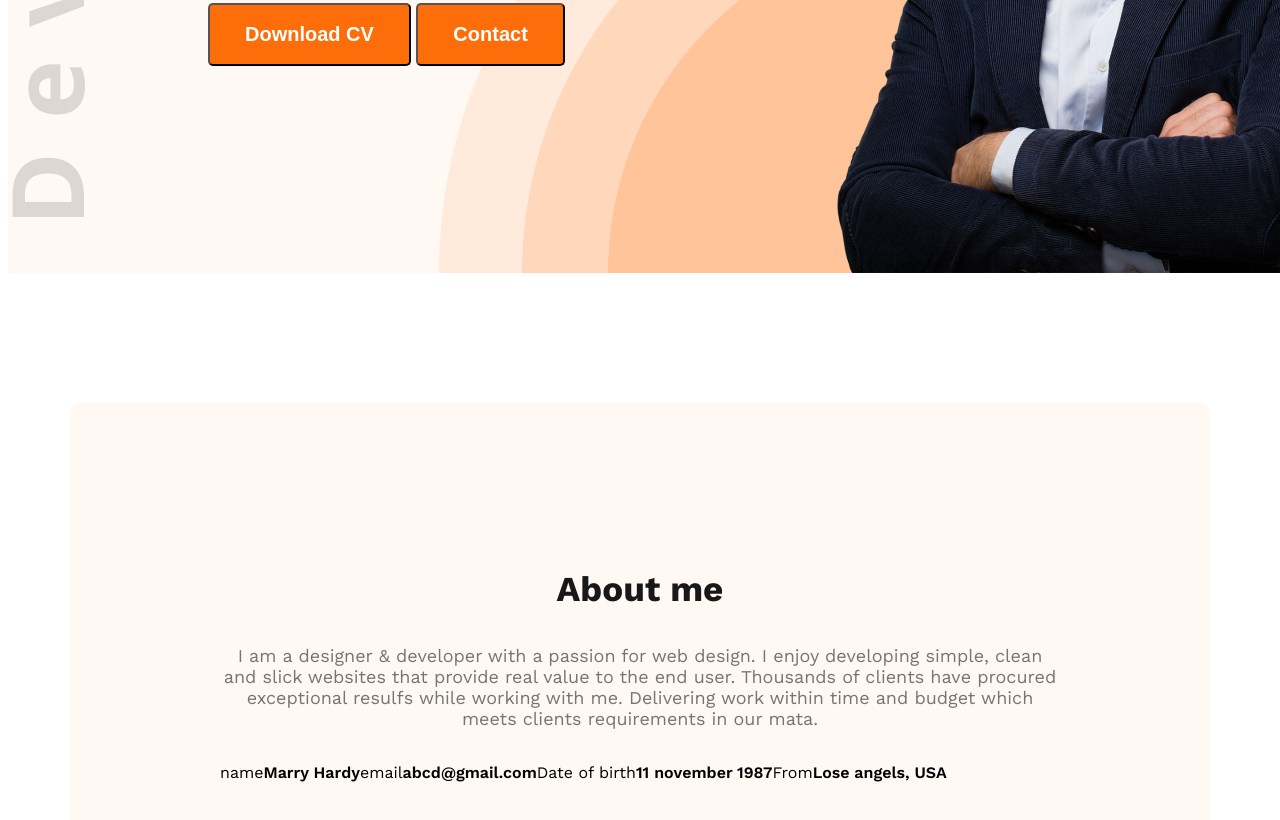
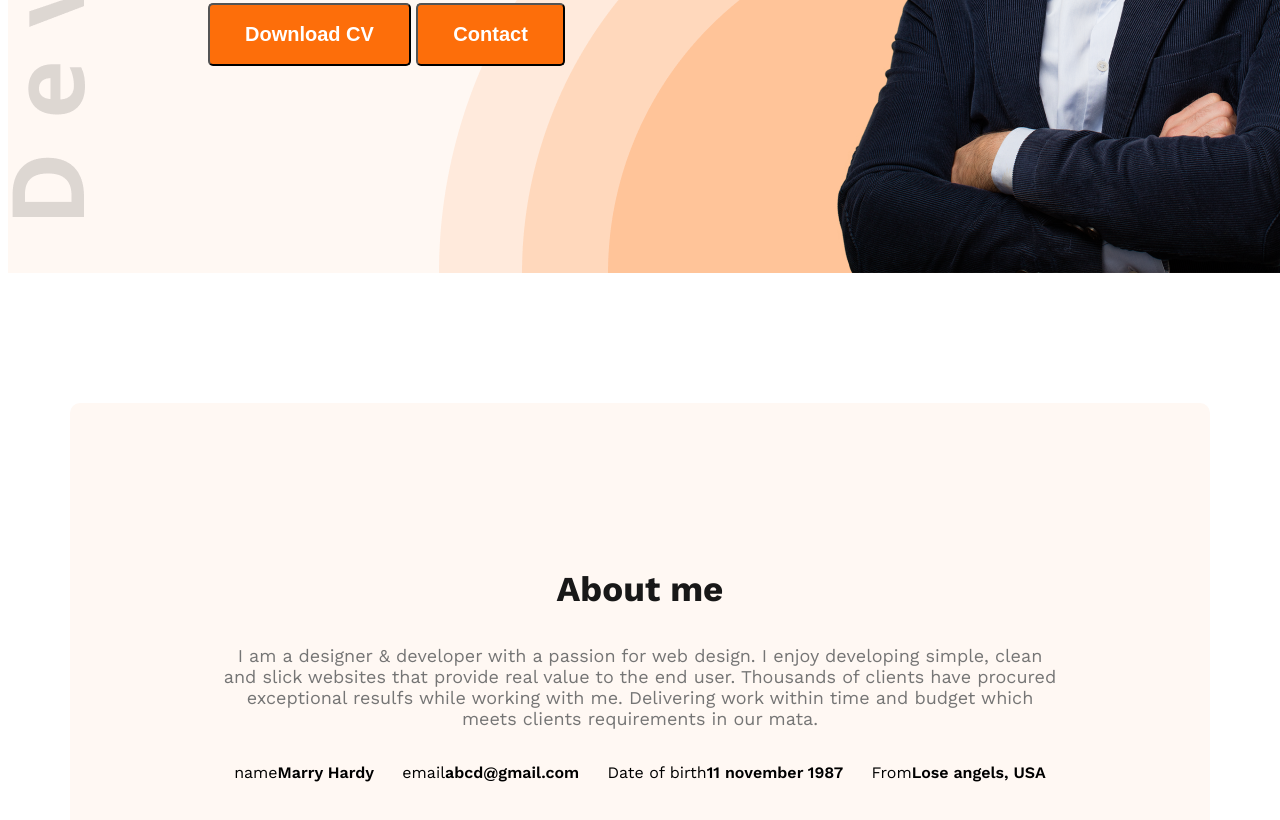
Before and after one commit to mustakahm17/web-dev-portfolio, a plain HTML site: page index.html in a window 1280 px wide. Shown: the part 554-1374 px from the top of the page. Drawn offline with nearby package versions, Linux system fonts and the light colour scheme.

Commit message:
added my first portfolio

```diff
--- a/styles/portfolio.css
+++ b/styles/portfolio.css
@@ -101,7 +101,7 @@ main{
 }
 .about-items{
     display: flex;
-    justify-items: auto;
+    justify-content: space-around;
 }
 .item-description{
     font-weight: 600;
```
